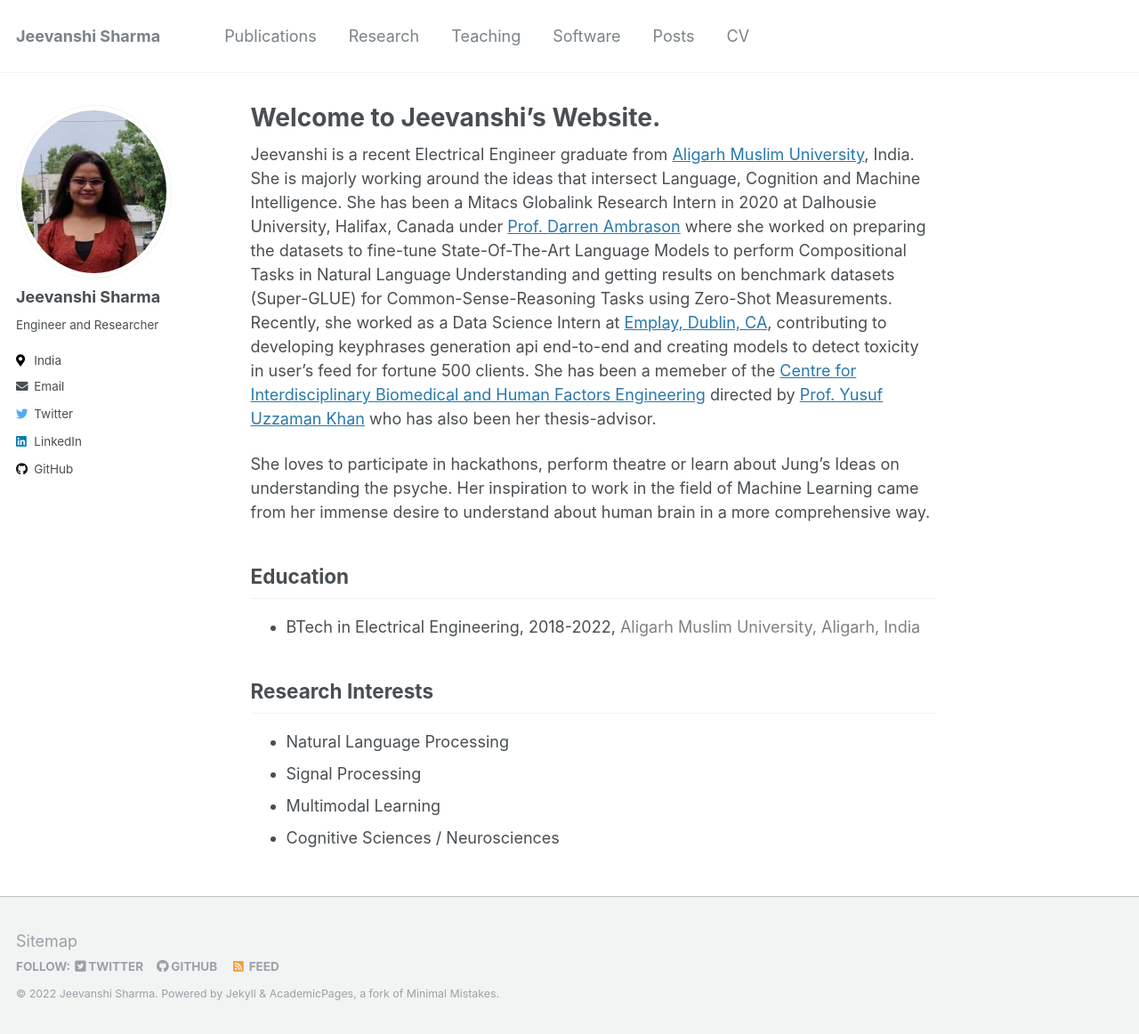
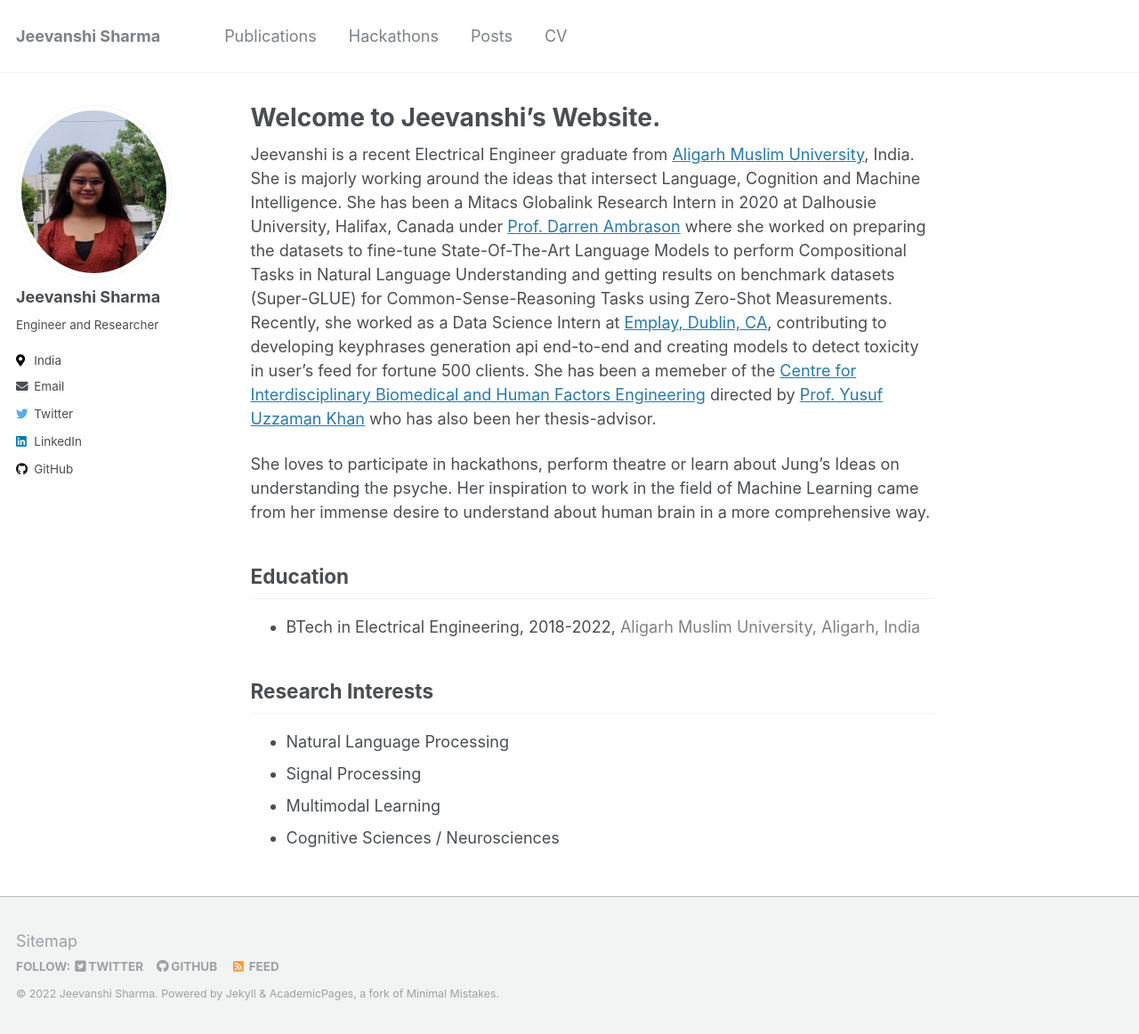
Before and after one commit to Femme-js/Femme-js.github.io, a Jekyll site: the page built from _pages/about.md, in a window 1280 px wide and 1162 px high. Shown: the whole window at 89% size. Built offline with Jekyll 4.4.1, drawn with Linux system fonts in a browser that asks for light colours.

Commit message:
Update navigation.yml

```diff
--- a/_data/navigation.yml
+++ b/_data/navigation.yml
@@ -3,17 +3,12 @@ main:
   - title: "Publications"
     url: /publications/
 
-  - title: "Research"
-    url: /research/
 
-  - title: "Teaching"
-    url: /teaching/
-
-  - title: "Software"
-    url: /software/
+  - title: "Hackathons"
+    url: /hackathons/
 
   - title: "Posts"
-    url: /posts/
+    url: /blog-posts/
 
   - title: "CV"
     url: /cv/
```
